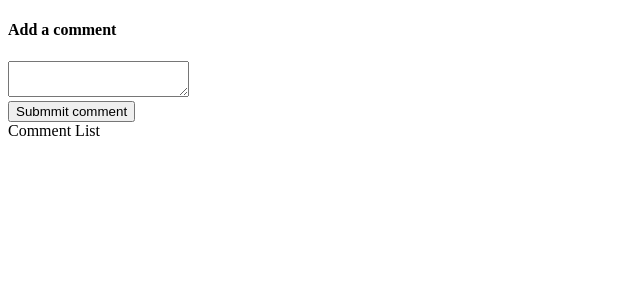
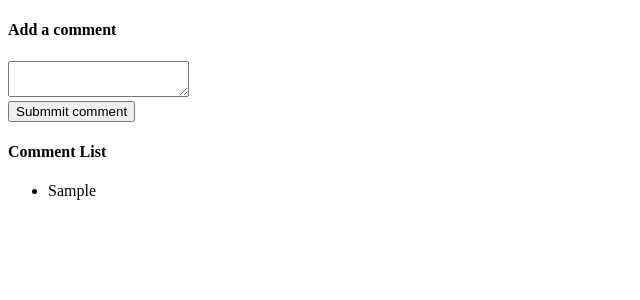
Before and after one commit to carlagromero/basic-comments-app, a React (Create React App) app: page / in a window 1280 px wide. Both pictures are taken after typing "Sample" into the empty fields and a click on the button "Submmit comment". Shown: the top 300 px of the page, without its empty margins (0-640 px from the left). Built offline with nearby package versions, Linux system fonts and the light colour scheme.

Commit message:
chore: show comments list

```diff
--- a/src/components/CommentList.js
+++ b/src/components/CommentList.js
@@ -1,8 +1,20 @@
 import React from 'react';
+import { useSelector } from 'react-redux';
 
 const CommentList = () => {
+  const comments = useSelector(state => state.comments);
+
   return (
-    <div>Comment List</div>
+    <div>
+      <h4>Comment List</h4>
+      <ul>
+        {comments.map(comment => (
+          <li key={comment}>
+            {comment}
+          </li>
+        ))}
+      </ul>
+    </div>
   );
 };
 
```
